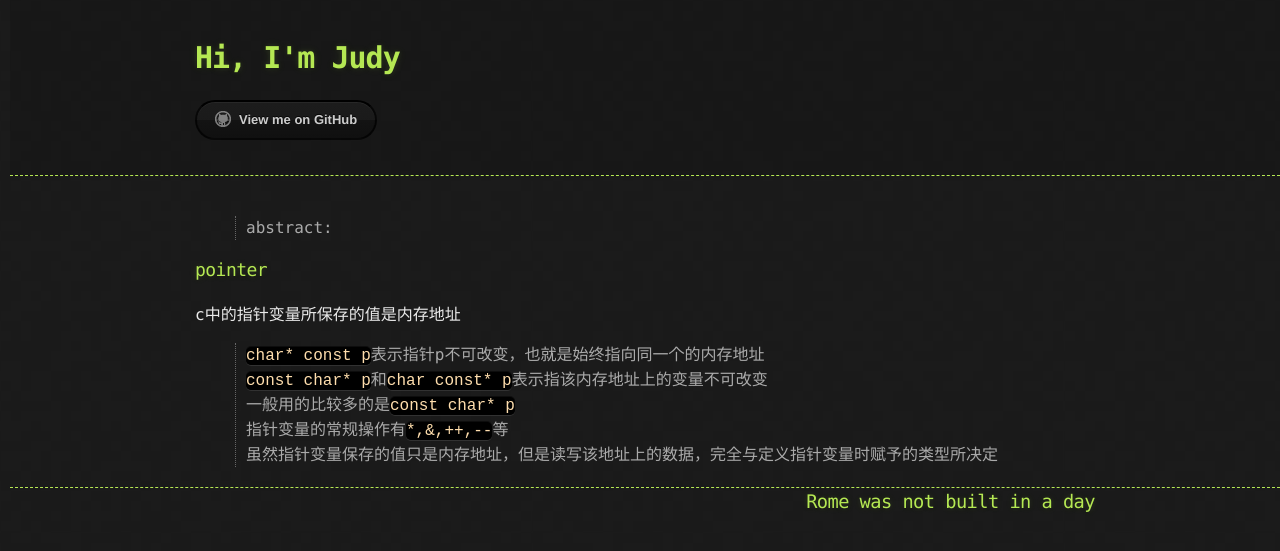
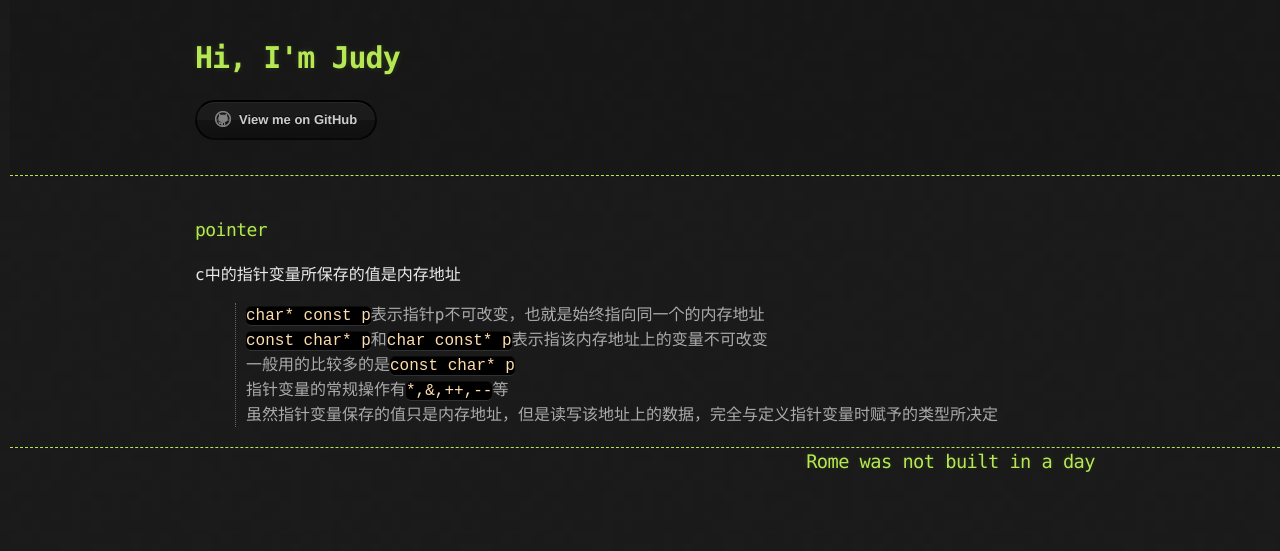
Before and after one commit to Shl4046/Shl4046.github.io, a Jekyll site: the page built from _posts/languages/2017-10-05-c.md, in a window 1280 px wide. Shown: the top 551 px of the page. Built offline with Jekyll 4.4.1, drawn with Linux system fonts in a browser that asks for light colours.

Commit message:
Update 2017-10-05-c.md

```diff
--- a/_posts/languages/2017-10-05-c.md
+++ b/_posts/languages/2017-10-05-c.md
@@ -3,7 +3,6 @@ layout: default
 title:  "c"
 category: "languages"
 ---
-> abstract:
 
 ### pointer
 
```
